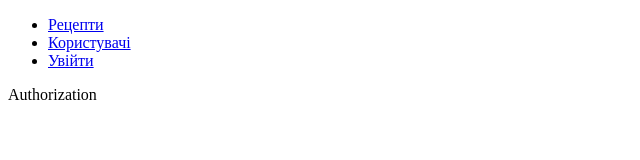
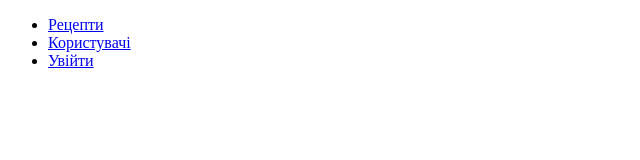
Before and after one commit to Kazarius40/react-test, a React (Vite) app: page /auth in a window 1280 px wide. Shown: the top 160 px of the page, without its empty margins (0-640 px from the left). Built offline with nearby package versions, Linux system fonts and the light colour scheme.

Commit message:
працюю над створенням форм

```diff
--- a/src/components/Authorization.tsx
+++ /dev/null
@@ -1,7 +0,0 @@
-export const Authorization = () => {
-    return (
-        <>
-            Authorization
-        </>
-    );
-};
--- /dev/null
+++ b/src/components/AuthorizationComponent.tsx
@@ -0,0 +1,5 @@
+export const AuthorizationComponent = () => {
+    return (
+        <></>
+    );
+};
--- /dev/null
+++ b/src/models/authorization/IAuthForm.ts
@@ -0,0 +1,4 @@
+export interface IAuthForm {
+    username: string;
+    password: string;
+}
--- /dev/null
+++ b/src/pages/AuthorizationPage.tsx
@@ -0,0 +1,9 @@
+import {AuthorizationComponent} from "../components/AuthorizationComponent.tsx";
+
+export const AuthorizationPage = () => {
+    return (
+        <>
+            <AuthorizationComponent/>
+        </>
+    );
+};
--- a/src/router/router.tsx
+++ b/src/router/router.tsx
@@ -1,9 +1,9 @@
 import {createBrowserRouter} from "react-router-dom";
 import {MainLayout} from "../layouts/MainLayout.tsx";
 import {HomePage} from "../components/HomePage.tsx";
-import {Authorization} from "../components/Authorization.tsx";
 import {Users} from "../components/Users.tsx";
 import {Recipes} from "../components/Recipes.tsx";
+import {AuthorizationPage} from "../pages/AuthorizationPage.tsx";
 
 export const routes = createBrowserRouter([
     {
@@ -11,7 +11,7 @@ export const routes = createBrowserRouter([
         element: <MainLayout/>,
         children: [
             { index: true, element: <HomePage/> },
-            { path: 'auth', element: <Authorization/> },
+            { path: 'auth', element: <AuthorizationPage/> },
             { path: 'users', element: <Users/> },
             { path: 'recipes', element: <Recipes/> },
         ],
```
